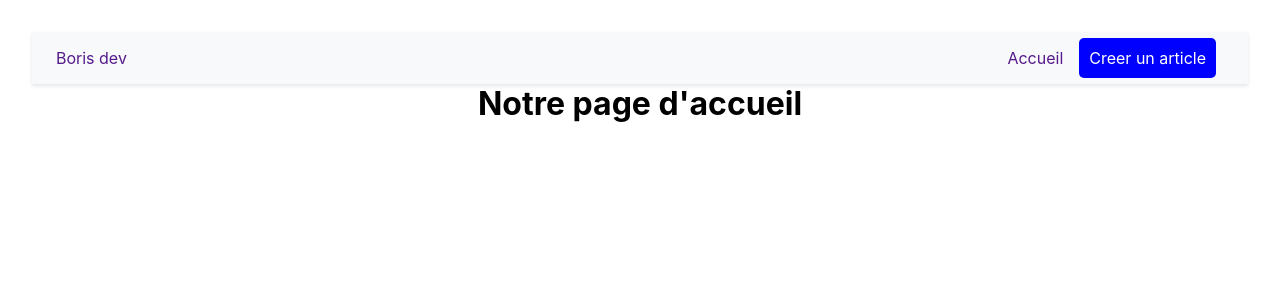
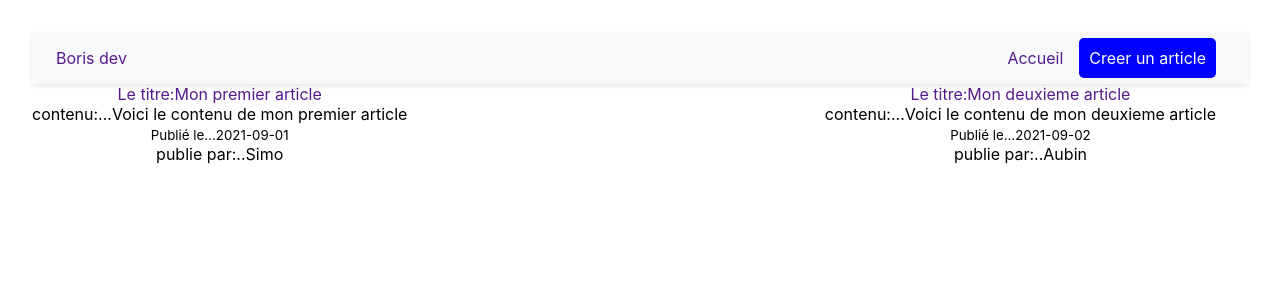
Before and after one commit to rosto-infinity/learn-reatc-js-bproo-dev, a React (Vite) app: page / in a window 1280 px wide. Shown: the top 300 px of the page. Built offline with nearby package versions, Linux system fonts and the light colour scheme.

Commit message:
blogs in react

```diff
--- a/src/Home.jsx
+++ b/src/Home.jsx
@@ -1,7 +1,57 @@
-const Home = () => {
+import {useState} from 'react';
+const Home=()=>{
+const  [blogs, setBlog] =useState ([
+
+{
+    id:1,
+    title:"Mon premier article",
+    body:"Voici le contenu de mon premier article",
+    author:"Simo",
+    date:"2021-09-01",
+},
+{
+    id:2,
+    title:"Mon deuxieme article",
+    body:"Voici le contenu de mon deuxieme article",
+    author:"Aubin",
+    date:"2021-09-02",
+}
+
+
+])
+    // let name ="Simo";
+    // let [name, setName]=useState('Simo');
+    // let [age, setAge]=useState(19);
+    // const handleClick=()=>{
+    //     // // console.log("click reussi avec success");
+    //     // // nom="Dev";
+    //     // setName('Dev');
+    //     // setAge(27);
+    //     // console.log("${name} change a "+name);
+    //     // console.log("${nom} change a "+nom);
+    // }
+    // const handleClickAgain=(name, event)=>{
+    //     console.log("hello "+name, event.target.value);
+    // }
     return (
         <div className="Home">
-            <h1>Notre page d'accueil</h1>
+         {/* <h1>Notre page d'accueil</h1>
+            <p>{name} a {age}</p>
+            <button onClick={handleClick}>clicker moi </button>
+            <button onClick={(e)=>handleClickAgain("Aubin", e)}>hello Aubin</button>  */}
+            <div className="bloglist">
+                {
+                   blogs.map((blog)=>(
+                    <div className="blog" key={blog.id}>
+                    <a href="" className="blog-title">Le titre:{blog.title}</a>
+                    <p className="blog-body">contenu:...{blog.body}</p>
+                    <small className="blog-description-date">Publié le...{blog.date}</small><br></br>
+                    <p className="blog-author">publie par:..{blog.author}</p>
+                </div>
+                   ))
+
+                }
+            </div>
         </div>
       );
 }
--- a/src/index.css
+++ b/src/index.css
@@ -31,3 +31,13 @@
  gap:1rem;
 
 }
+
+.bloglist{
+  display: flex;
+  align-items: center;
+  justify-content: space-between;
+  margin-right: 2rem;
+  cursor: pointer;
+  transition: background-color 0.3s ease;
+ gap:1rem;
+}
```
